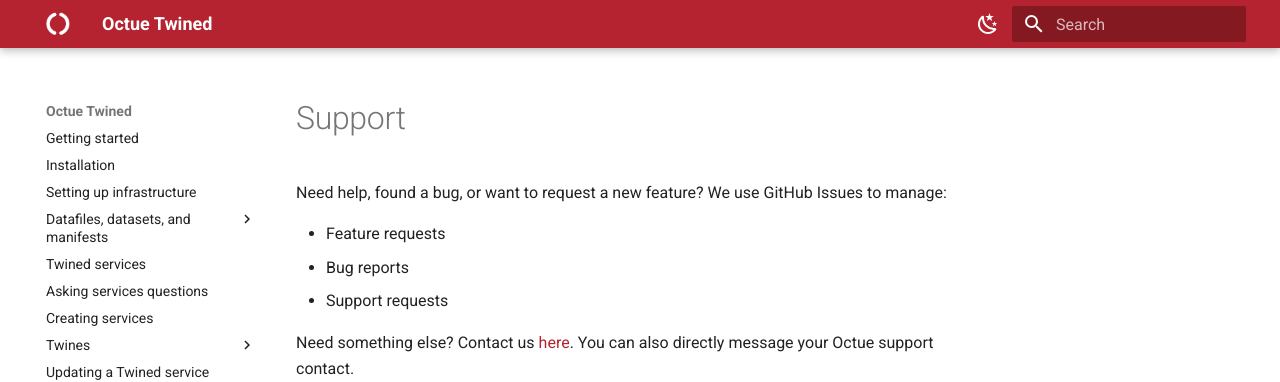
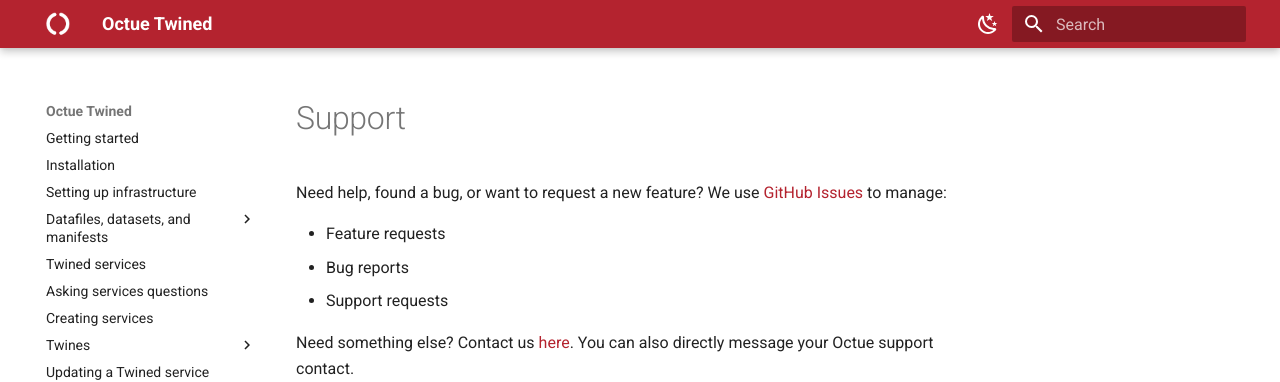
Before and after one commit to octue/octue-sdk-python, an MkDocs documentation site: the page built from docs/support.md, in a window 1280 px wide. Shown: the top 382 px of the page. Built offline with MkDocs 1.6.1 and Material for MkDocs 9.7.7, drawn with Linux system fonts in a browser that asks for light colours; plug-ins that fetch from the network failed and are left out; part of the change alters nothing that is shown.

```diff
--- a/docs/support.md
+++ b/docs/support.md
@@ -1,4 +1,5 @@
-Need help, found a bug, or want to request a new feature? We use GitHub Issues to manage:
+Need help, found a bug, or want to request a new feature? We use
+[GitHub Issues](https://github.com/octue/octue-sdk-python/issues) to manage:
 
 - Feature requests
 - Bug reports
```
